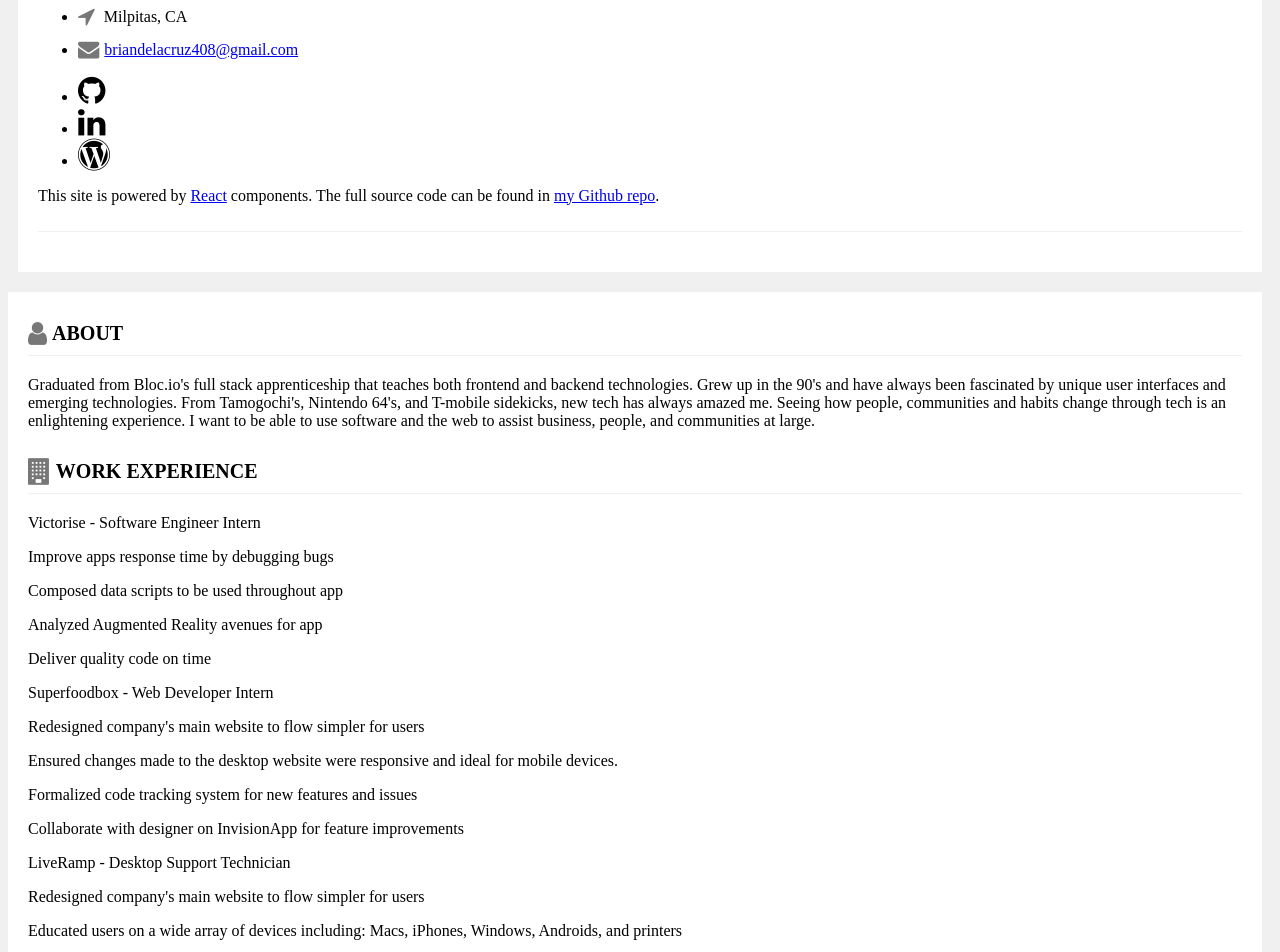
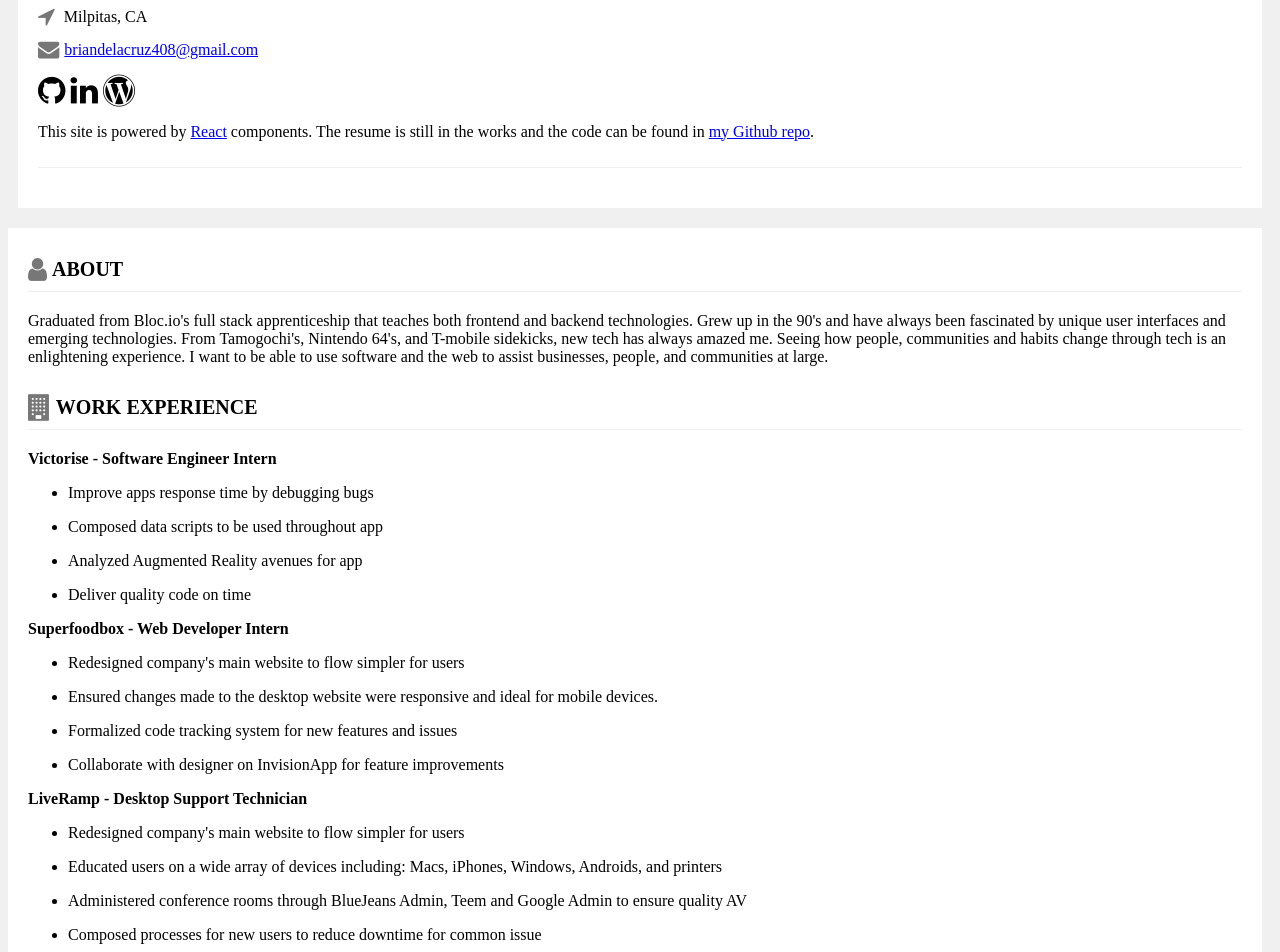
Before and after one commit to bl2i4n/react-resume, a React (Create React App) app: page / in a window 1280 px wide. Shown: the part 360-1312 px from the top of the page. Built offline with nearby package versions, Linux system fonts and the light colour scheme.

Commit message:
feat: fix styling on links and skills

```diff
--- a/package.json
+++ b/package.json
@@ -3,9 +3,12 @@
   "version": "0.1.0",
   "private": true,
   "dependencies": {
+    "bootstrap": "^3.3.7",
+    "bootstrap-sass": "^3.3.7",
     "font-awesome": "^4.7.0",
     "react": "^16.1.1",
-    "react-dom": "^16.1.1",
+    "react-bootstrap": "^0.31.5",
+    "react-dom": "^16.2.0",
     "react-scripts": "1.0.17"
   },
   "scripts": {
--- a/src/App.js
+++ b/src/App.js
@@ -13,16 +13,16 @@ function ResumeTitle(props) {
 function Address(props) {
   return (
     <div>
-      <ul className="list-unstyled contact-links text-center">
+      <ul className="list-unstyled contact-links text-center" id="personal">
         <li><i className="fa fa-lg fa-location-arrow"></i>{props.street} {props.city}</li>
         <li><i className="fa fa-lg fa-envelope"></i><a href={`mailto:briandelacruz408@gmail.com`}>{props.email}</a></li>
       </ul>
-      <ul className="profileLinks list-inline text-center">
-        <li><a className="fa fa-github fa-2x" href={'https://github.com/bl2i4n'}></a></li>
-        <li><a className="fa fa-linkedin fa-2x" href={'https://linkedin.com/in/briandelacruz408/'}></a></li>
+      <ul className="profileLinks list-inline text-center" id="personal">
+        <li id="links"><a className="fa fa-github fa-2x" href={'https://github.com/bl2i4n'}></a></li>
+        <li id="links"><a className="fa fa-linkedin fa-2x" href={'https://linkedin.com/in/briandelacruz408/'}></a></li>
         <li><a className="fa fa-wordpress fa-2x" href={'https://codehog.wordpress.com/'}></a></li>
       </ul>
-      <p>This site is powered by <a href="https://facebook.github.io/react/">React</a> components. The full source code can be found in <a href="https://github.com/bl2i4n">my Github repo</a>.</p>
+      <p>This site is powered by <a href="https://facebook.github.io/react/">React</a> components. The resume is still in the works and the code can be found in <a href="https://github.com/bl2i4n">my Github repo</a>.</p>
     </div>
   )
 }
@@ -82,19 +82,27 @@ class Experience extends React.Component {
     return (
       <section className="work">
         <h2 className="text-uppercase"><i className="fa fa-lg fa-building"></i>WORK EXPERIENCE</h2>
-        <Job jobTitle="Victorise - Software Engineer Intern"/>
-        <Job  jobDate="" jobSummary="Improve apps response time by debugging bugs"/>
-        <Job jobSummary="Composed data scripts to be used throughout app"/>
-        <Job jobSummary="Analyzed Augmented Reality avenues for app"/>
-        <Job jobSummary="Deliver quality code on time"/>
-        <Job jobTitle="Superfoodbox - Web Developer Intern " jobDate="" jobSummary="Redesigned company's main website to flow simpler for users" />
-        <Job jobSummary="Ensured changes made to the desktop website were responsive and ideal for mobile devices."/>
-        <Job jobSummary="Formalized code tracking system for new features and issues"/>
-        <Job jobSummary="Collaborate with designer on InvisionApp for feature improvements"/>
-        <Job jobTitle="LiveRamp - Desktop Support Technician " jobDate="" jobSummary="Redesigned company's main website to flow simpler for users" />
-        <Job jobSummary="Educated users on a wide array of devices including: Macs, iPhones, Windows, Androids, and printers"/>
-        <Job jobSummary="Administered conference rooms through BlueJeans Admin, Teem and Google Admin to ensure quality AV"/>
-        <Job jobSummary="Composed processes for new users to reduce downtime for common issue" />
+        <h3><Job jobTitle="Victorise - Software Engineer Intern"/></h3>
+        <ul>
+          <li><Job jobDate="" jobSummary="Improve apps response time by debugging bugs"/></li>
+          <li><Job jobSummary="Composed data scripts to be used throughout app"/></li>
+          <li><Job jobSummary="Analyzed Augmented Reality avenues for app"/></li>
+          <li><Job jobSummary="Deliver quality code on time"/></li>
+        </ul>
+        <h3><Job jobTitle="Superfoodbox - Web Developer Intern " /></h3>
+        <ul>
+          <li><Job jobDate="" jobSummary="Redesigned company's main website to flow simpler for users" /></li>
+          <li><Job jobSummary="Ensured changes made to the desktop website were responsive and ideal for mobile devices."/></li>
+          <li><Job jobSummary="Formalized code tracking system for new features and issues"/></li>
+          <li><Job jobSummary="Collaborate with designer on InvisionApp for feature improvements"/></li>
+        </ul>
+        <h3><Job jobTitle="LiveRamp - Desktop Support Technician " /></h3>
+        <ul>
+          <li><Job jobDate="" jobSummary="Redesigned company's main website to flow simpler for users" /></li>
+          <li><Job jobSummary="Educated users on a wide array of devices including: Macs, iPhones, Windows, Androids, and printers"/></li>
+          <li><Job jobSummary="Administered conference rooms through BlueJeans Admin, Teem and Google Admin to ensure quality AV"/></li>
+          <li><Job jobSummary="Composed processes for new users to reduce downtime for common issue" /></li>
+        </ul>
       </section>
     );
   }
@@ -107,14 +115,20 @@ class Skills extends React.Component {
       <section className="skills">
         <div className="skills-list list-inline">
           <h2 className="heading"><i className="fa fa-lg fa-cogs"></i>SKILLS</h2>
-          <Skill className="label label-success" item="HTML5"/>
-          <Skill item="CSS3"/>
+          <Skill bsStyle="info" className="btn btn-primary" item="HTML5"/>
+          <Skill bsStyle="info" item="CSS3"/>
+          <Skill item="Sass"/>
+          <Skill item="Bootstrap"  />
           <Skill item="JavaScript"  />
-          <Skill item="Sass"/>
           <Skill item="React"  />
-          <Skill item="Bootstrap"  />
           <Skill item="Node.js"/>
+          <Skill item="AngularJS"  />
+          <Skill item="PixiJS"  />
+          <Skill item="MEAN Stack"  />
+          <Skill item="Ionic"  />
           <Skill item="MongoDB"  />
+          <Skill item="Ruby on Rails"  />
+          <Skill item="Unity"  />
         </div>
       </section>
     )
@@ -195,7 +209,7 @@ class App extends React.Component {
           </aside>
           <main className="col-md-8">
             <div className="inner">
-              <Summary summary="Graduated from Bloc.io's full stack apprenticeship that teaches both frontend and backend technologies. Grew up in the 90's and have always been fascinated by unique user interfaces and emerging technologies. From Tamogochi's, Nintendo 64's, and T-mobile sidekicks, new tech has always amazed me. Seeing how people, communities and habits change through tech is an enlightening experience. I want to be able to use software and the web to assist business, people, and communities at large." />
+              <Summary summary="Graduated from Bloc.io's full stack apprenticeship that teaches both frontend and backend technologies. Grew up in the 90's and have always been fascinated by unique user interfaces and emerging technologies. From Tamogochi's, Nintendo 64's, and T-mobile sidekicks, new tech has always amazed me. Seeing how people, communities and habits change through tech is an enlightening experience. I want to be able to use software and the web to assist businesses, people, and communities at large." />
               <Experience />
               <History />
               <Skills />
--- a/src/styles/App.css
+++ b/src/styles/App.css
@@ -4,6 +4,16 @@
 
 .test {
   color: red;
+}
+
+ul#personal {
+  list-style-type: none;
+  text-align: left;
+  padding: 0;
+}
+
+li#links{
+  float: left;
 }
 
 body {
@@ -78,9 +88,7 @@ a {
 .about, .work, .education, .skills {
   margin-bottom: 30px;
 }
-.skills-list li {
-  font-size: 18px;
-}
+
 .workDates {
   color: #777;
 }
```
